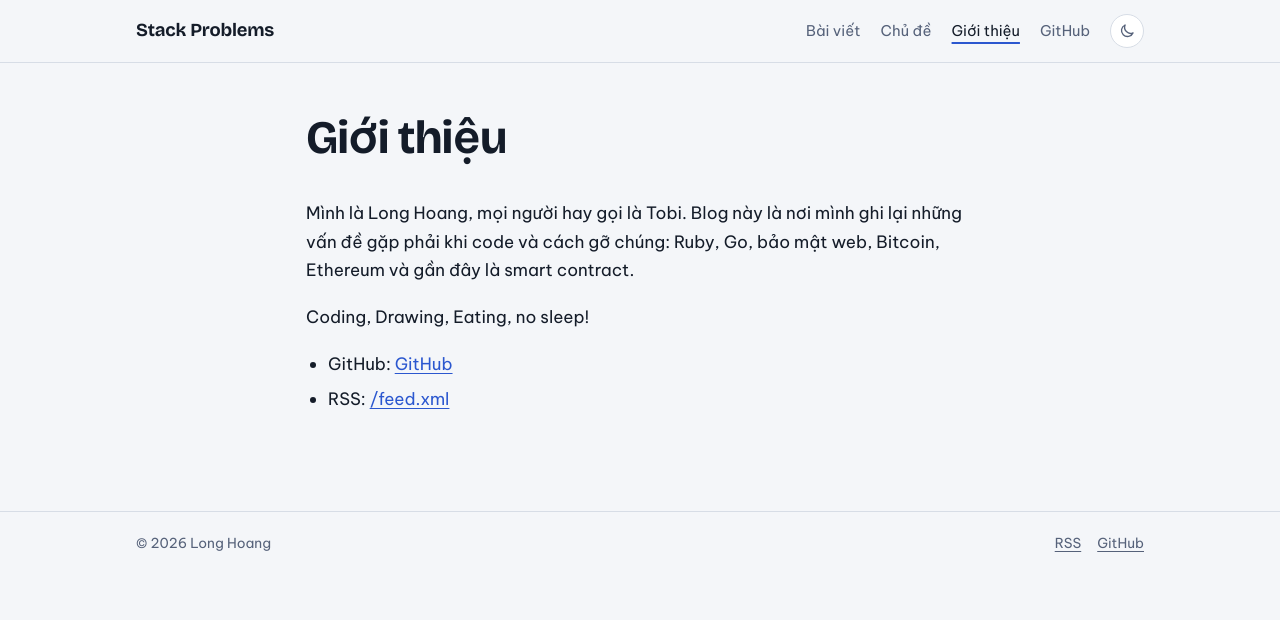
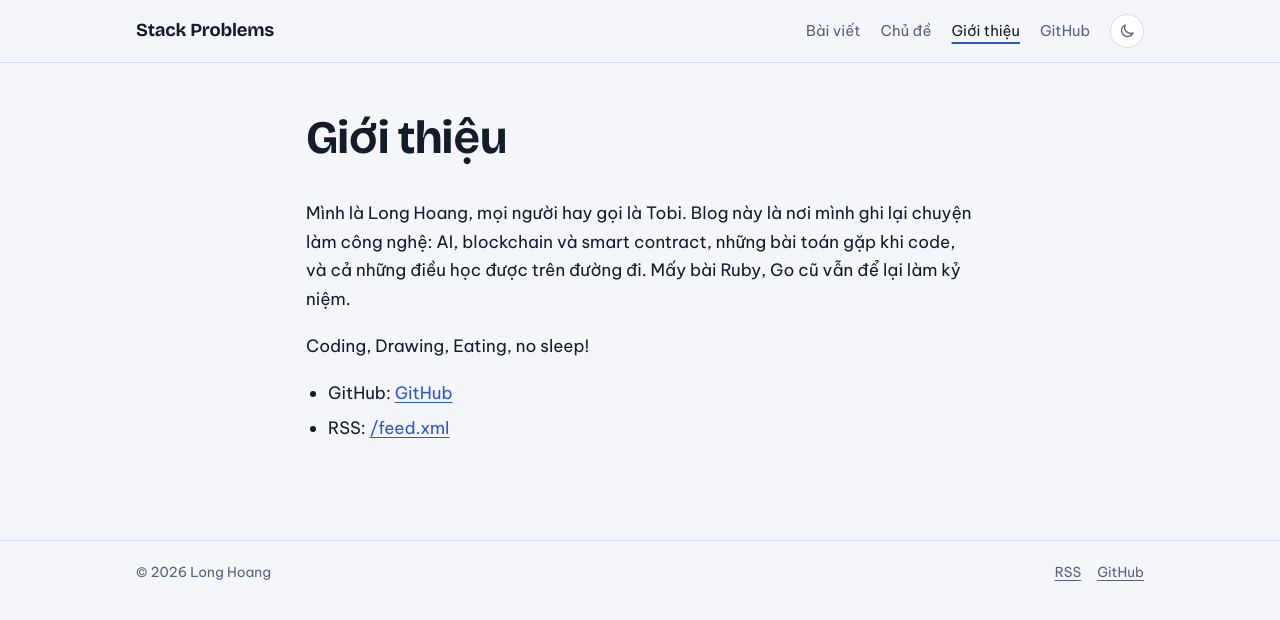
Before and after one commit to SFzxc/SFzxc.github.io, a Jekyll site: the page built from about.md, in a window 1280 px wide. Shown: the top 620 px of the page. Built offline with Jekyll 4.4.1, drawn with Linux system fonts in a browser that asks for light colours.

Commit message:
Viết lại mô tả blog theo hướng công nghệ nói chung
Co-Authored-By: Claude Opus 5.5 <noreply@anthropic.com>
Claude-Session: https://claude.ai/code/session_01GgoWaYJLWBhz2tETuzAPxu

```diff
--- a/_config.yml
+++ b/_config.yml
@@ -1,5 +1,5 @@
 title: Stack Problems
-description: Ghi chép của Long Hoang (Tobi) về Ruby, Go, blockchain và smart contract.
+description: Ghi chép của Long Hoang (Tobi) về AI, blockchain, lập trình và cuộc đời làm công nghệ.
 author: Long Hoang
 nickname: Tobi
 github: https://github.com/SFzxc
--- a/about.md
+++ b/about.md
@@ -4,7 +4,7 @@ title: Giới thiệu
 permalink: /about/
 ---
 
-Mình là {{ site.author }}, mọi người hay gọi là {{ site.nickname }}. Blog này là nơi mình ghi lại những vấn đề gặp phải khi code và cách gỡ chúng: Ruby, Go, bảo mật web, Bitcoin, Ethereum và gần đây là smart contract.
+Mình là {{ site.author }}, mọi người hay gọi là {{ site.nickname }}. Blog này là nơi mình ghi lại chuyện làm công nghệ: AI, blockchain và smart contract, những bài toán gặp khi code, và cả những điều học được trên đường đi. Mấy bài Ruby, Go cũ vẫn để lại làm kỷ niệm.
 
 Coding, Drawing, Eating, no sleep!
 
```
